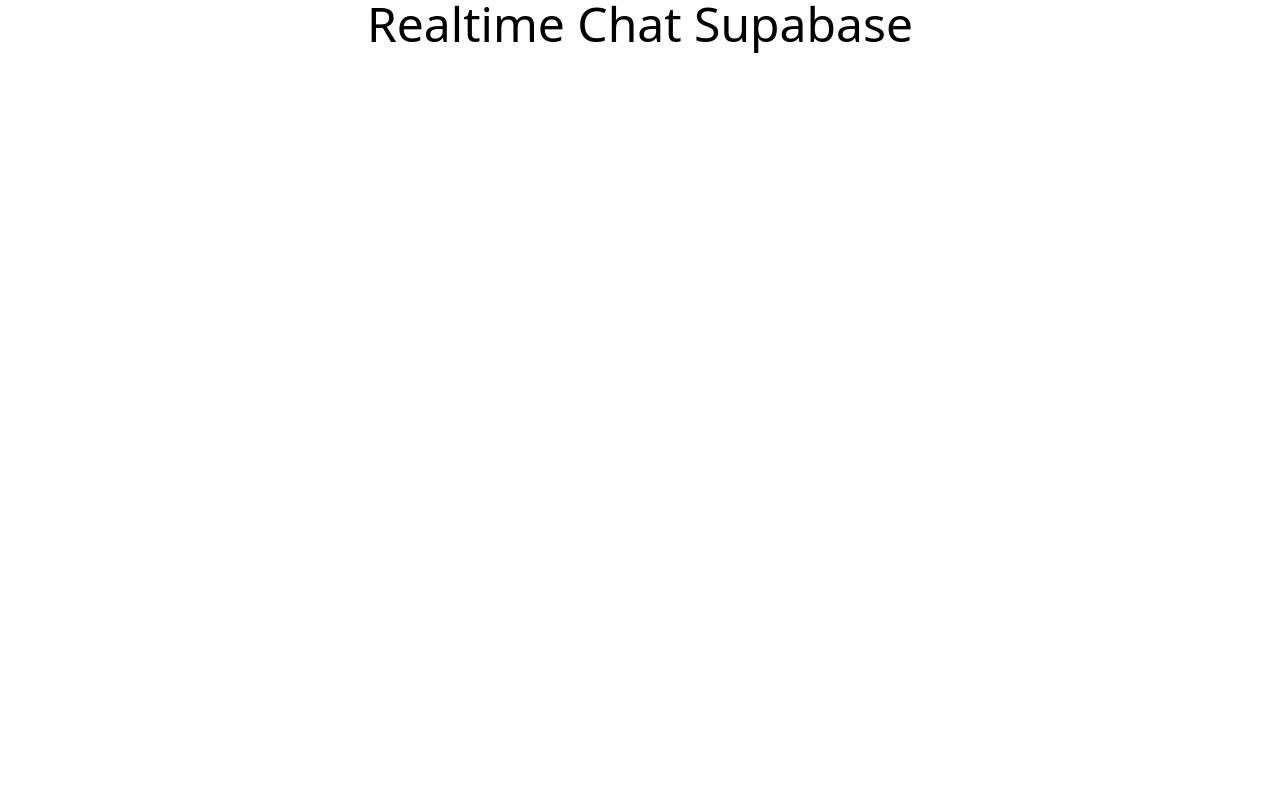
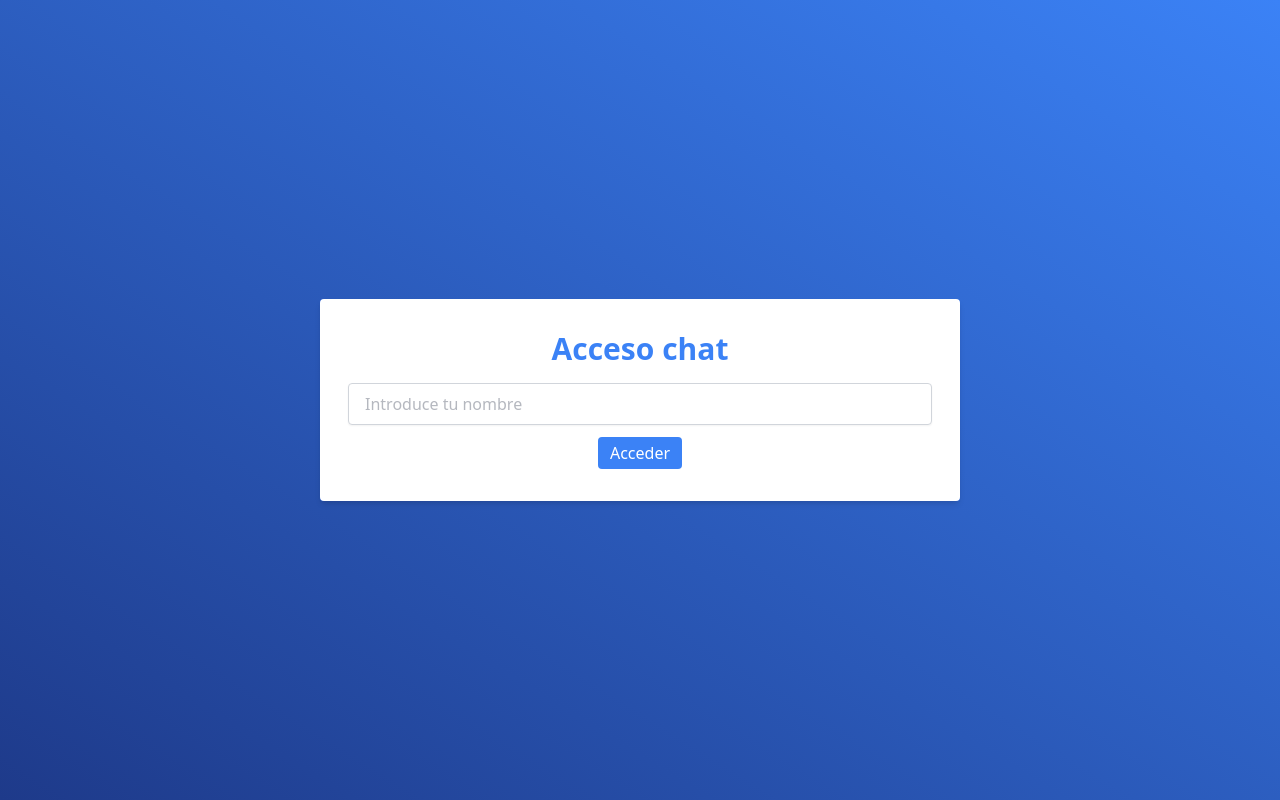
Before and after one commit to ericgomez/vue3-supabase-realtime-chat, a Vue app: page / in a window 1280 px wide. Built offline with nearby package versions, Linux system fonts and the light colour scheme.

Commit message:
Componente modal para iniciar sesión

```diff
--- a/src/App.vue
+++ b/src/App.vue
@@ -1,11 +1,40 @@
 <script>
+import { ref, onMounted } from 'vue';
+import ChatLoginModal from './components/Chat/ChatLoginModal.vue';
+
 export default {
-  setup () {
+  components: {
+    ChatLoginModal,
+  },
+  setup() {
+    const username = ref('');
+    const isLogged = ref('');
 
+    const login = (e) => {
+      e.preventDefault();
+
+      if (username.value.length) {
+        window.localStorage.setItem('username', username.value);
+        isLogged.value = true;
+      } else {
+        isLogged.value = false;
+      }
+    };
+
+    onMounted(() => {
+      username.value = window.localStorage.getItem('username');
+      isLogged.value = Boolean(username.value);
+    });
+
+    return {
+      username,
+      isLogged,
+      login,
+    };
   },
-}
+};
 </script>
 
 <template>
-  <h1 class="text-center text-5xl">Realtime Chat Supabase</h1>
+  <chat-login-modal v-if="!isLogged" v-model:username="username" @onSubmit="login" />
 </template>
--- /dev/null
+++ b/src/components/Chat/ChatLoginModal.vue
@@ -0,0 +1,31 @@
+<script>
+export default {
+  name: 'ChatLoginModal',
+  props: ['username'],
+  emits: ['onSubmit', 'update:username'],
+};
+</script>
+
+<template>
+  <div class="h-screen w-full flex justify-center items-center bg-gradient-to-tr from-blue-900 to-blue-500">
+    <div
+      class="bg-image w-full sm:w-1/2 md:w-9/12 lg:w-1/2 mx-3 md:mx-5 lg:mx-0 shadow-md flex flex-col md:flex-row items-center rounded z-10 overflow-hidden bg-center bg-cover bg-blue-600"
+    >
+      <div class="w-full flex flex-col items-center bg-white py-5 md:py-8 px-4">
+        <h3 class="mb-4 font-bold text-3xl flex items-center text-blue-500">Acceso chat</h3>
+        <form @submit="$emit('onSubmit', $event)" class="px-3 flex flex-col justify-center items-center w-full gap-3">
+          <input
+            @input="$emit('update:username', $event.target.value)"
+            placeholder="Introduce tu nombre"
+            class="px-4 py-2 w-full rounded border border-gray-300 shadow-sm text-base placeholder-gray-500 placeholder-opacity-50 focus:outline-none focus:border-blue-500"
+          />
+          <button
+            class="flex justify-center items-center bg-blue-500 hover:bg-blue-600 text-white focus:outline-none focus:ring rounded px-3 py-1"
+          >
+            Acceder
+          </button>
+        </form>
+      </div>
+    </div>
+  </div>
+</template>
```
